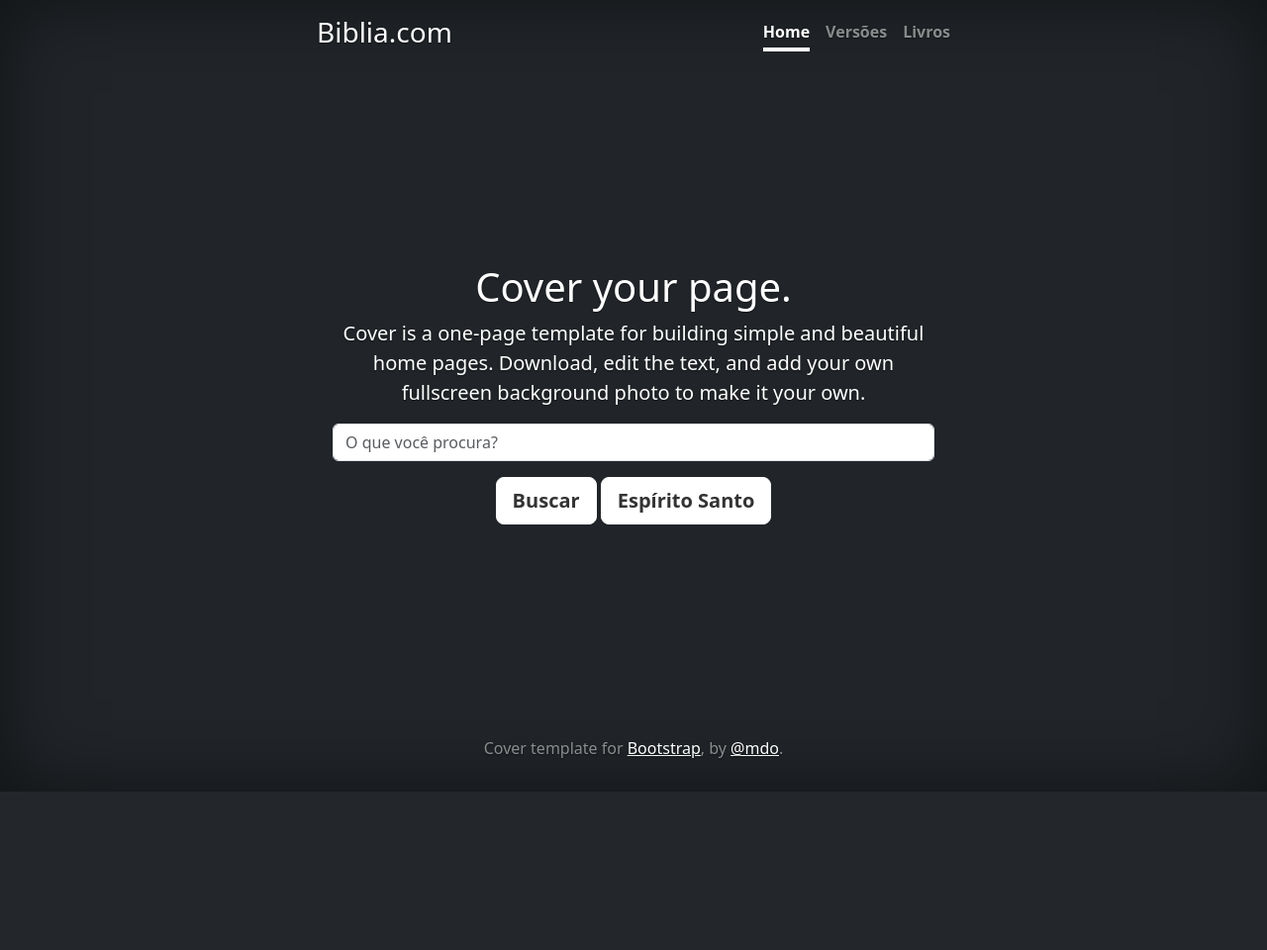
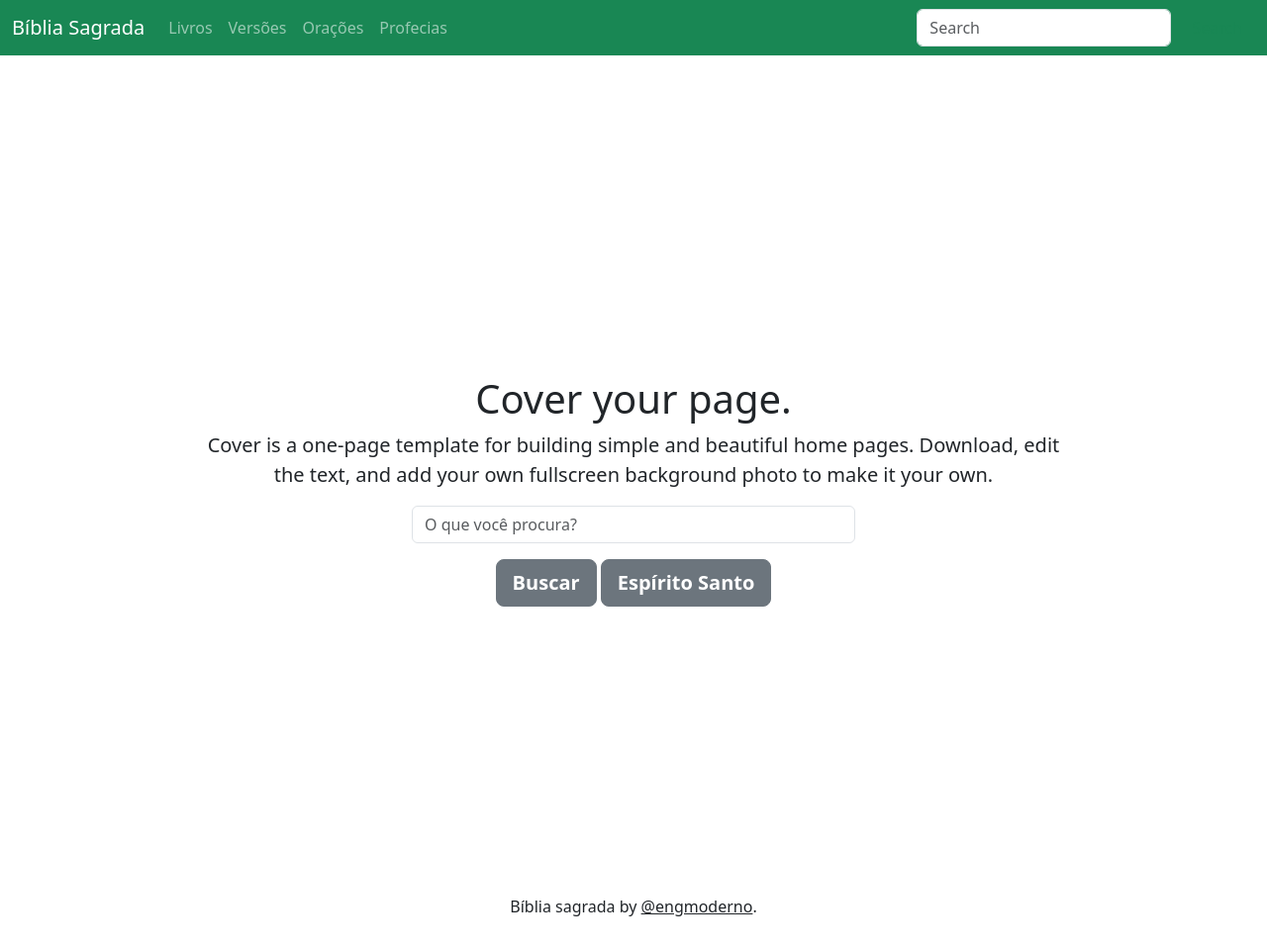
Before and after one commit to wesinalves/bible-api, a Django app: page /app/ in a window 1280 px wide. Shown: the whole page at 99% size. Before the commit the page ends 800 px from the top, so only its background shows below. Run offline with Django 4.2, Linux system fonts and the light colour scheme; some libraries are stand-ins or nearby versions.

Commit message:
layout adjustments

```diff
--- a/templates/base.html
+++ b/templates/base.html
@@ -20,27 +20,15 @@
         * Globals
         */
 
-
-        /* Custom default button */
-        .btn-secondary,
-        .btn-secondary:hover,
-        .btn-secondary:focus {
-            color: #333;
-            text-shadow: none; /* Prevent inheritance from `body` */
+        /* Show it is fixed to the top */
+        body {
+            min-height: 60rem;
+            padding-top: 4.5rem;
         }
 
 
-        /*
-        * Base structure
-        */
-
-        body {
-            text-shadow: 0 .05rem .1rem rgba(0, 0, 0, .5);
-            box-shadow: inset 0 0 5rem rgba(0, 0, 0, .5);
-        }
-
         .cover-container {
-            max-width: 42em;
+            max-width: 60em;
         }
 
 
@@ -48,14 +36,15 @@
         * Header
         */
 
+
         .nav-masthead .nav-link {
-            color: rgba(255, 255, 255, .5);
+            color: rgba(0, 0, 0, .5);
             border-bottom: .25rem solid transparent;
         }
 
         .nav-masthead .nav-link:hover,
         .nav-masthead .nav-link:focus {
-            border-bottom-color: rgba(255, 255, 255, .25);
+            border-bottom-color: rgba(0, 0, 0, .25);
         }
 
         .nav-masthead .nav-link + .nav-link {
@@ -63,8 +52,8 @@
         }
 
         .nav-masthead .active {
-            color: #fff;
-            border-bottom-color: #fff;
+            color: #000;
+            border-bottom-color: #000;
         }
 
 
@@ -72,9 +61,45 @@
 
 
 </head>
-<body class="d-flex vh-100 text-center text-bg-dark">
-    {% block content %}
+<body class="d-flex vh-100">
+    {% with request.resolver_match.url_name as url_name %}
+    <nav class="navbar navbar-expand-md navbar-dark fixed-top bg-success">
+        <div class="container-fluid">
+          <a class="navbar-brand" href={% url 'index' %}>Bíblia Sagrada</a>
+          <button class="navbar-toggler" type="button" data-bs-toggle="collapse" data-bs-target="#navbarCollapse" aria-controls="navbarCollapse" aria-expanded="false" aria-label="Toggle navigation">
+            <span class="navbar-toggler-icon"></span>
+          </button>
+          <div class="collapse navbar-collapse" id="navbarCollapse">
+            <ul class="navbar-nav me-auto mb-2 mb-md-0">
+              <li class="nav-item">
+                <a class="nav-link {% if url_name == 'books' %}active{% endif %}" href={% url 'books' %}>Livros</a>
+              </li>
+              <li class="nav-item">
+                <a class="nav-link {% if url_name == 'versions' %}active{% endif %}" href={% url 'versions' %}>Versões</a>
+              </li>
+              <li class="nav-item">
+                <a class="nav-link" href="#">Orações</a>
+              </li>
+              <li class="nav-item">
+                <a class="nav-link" href="#">Profecias</a>
+              </li>
+            </ul>
+            <form class="d-flex" role="search">
+              <input class="form-control me-2" type="search" placeholder="Search" aria-label="Search">
+              <button class="btn btn-outline-success" type="submit">Search</button>
+            </form>
+          </div>
+        </div>
+      </nav>
+      {% endwith %}
+    <div class="cover-container d-flex w-100 h-100 p-3 mx-auto flex-column">
 
-    {% endblock content %}
+        {% block content %}
+
+        {% endblock content %}
+        <footer class="mt-auto text-dark-50 text-center">
+            <p>Bíblia sagrada by <a href="https://engmoderno.com.br" class="text-dark">@engmoderno</a>.</p>
+          </footer>
+    </div>
 </body>
 </html>
--- a/webapp/templates/index.html
+++ b/webapp/templates/index.html
@@ -2,33 +2,18 @@
 
 {% block content %}
 
-<div class="cover-container d-flex w-100 h-100 p-3 mx-auto flex-column">
-    <header class="mb-auto">
-      <div>
-        <h3 class="float-md-start mb-0">Biblia.com</h3>
-        <nav class="nav nav-masthead justify-content-center float-md-end">
-          <a class="nav-link fw-bold py-1 px-0 active" aria-current="page" href="#">Home</a>
-          <a class="nav-link fw-bold py-1 px-0" href="#">Versões</a>
-          <a class="nav-link fw-bold py-1 px-0" href="#">Livros</a>
-        </nav>
-      </div>
-    </header>
 
-    <main class="px-3">
+
+    <main class="px-3 text-center mt-auto">
       <h1>Cover your page.</h1>
       <p class="lead">Cover is a one-page template for building simple and beautiful home pages. Download, edit the text, and add your own fullscreen background photo to make it your own.</p>
-      <div class="input-group mb-3 w-70 mx-auto">
+      <div class="input-group mb-3 w-50 mx-auto">
         <input type="text" class="form-control" placeholder="O que você procura?" aria-label="Username" aria-describedby="basic-addon1">
       </div>
-        <a href="#" class="btn btn-lg btn-secondary fw-bold border-white bg-white">Buscar</a>
-        <a href="#" class="btn btn-lg btn-secondary fw-bold border-white bg-white">Espírito Santo</a>
-
+      <a href="#" class="btn btn-lg btn-secondary fw-bold ">Buscar</a>
+      <a href="#" class="btn btn-lg btn-secondary fw-bold ">Espírito Santo</a>
 
     </main>
 
-    <footer class="mt-auto text-white-50">
-      <p>Cover template for <a href="https://getbootstrap.com/" class="text-white">Bootstrap</a>, by <a href="https://twitter.com/mdo" class="text-white">@mdo</a>.</p>
-    </footer>
-  </div>
 
 {% endblock content %}
```
